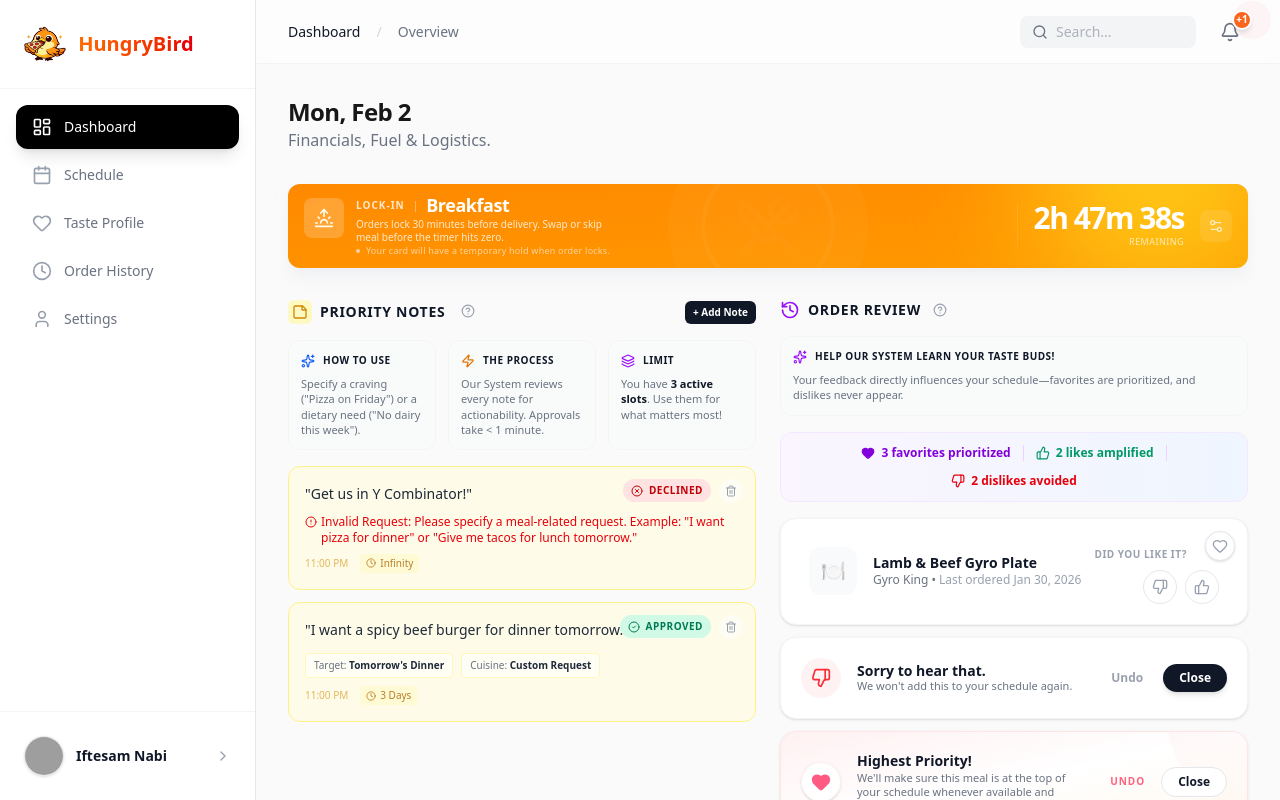
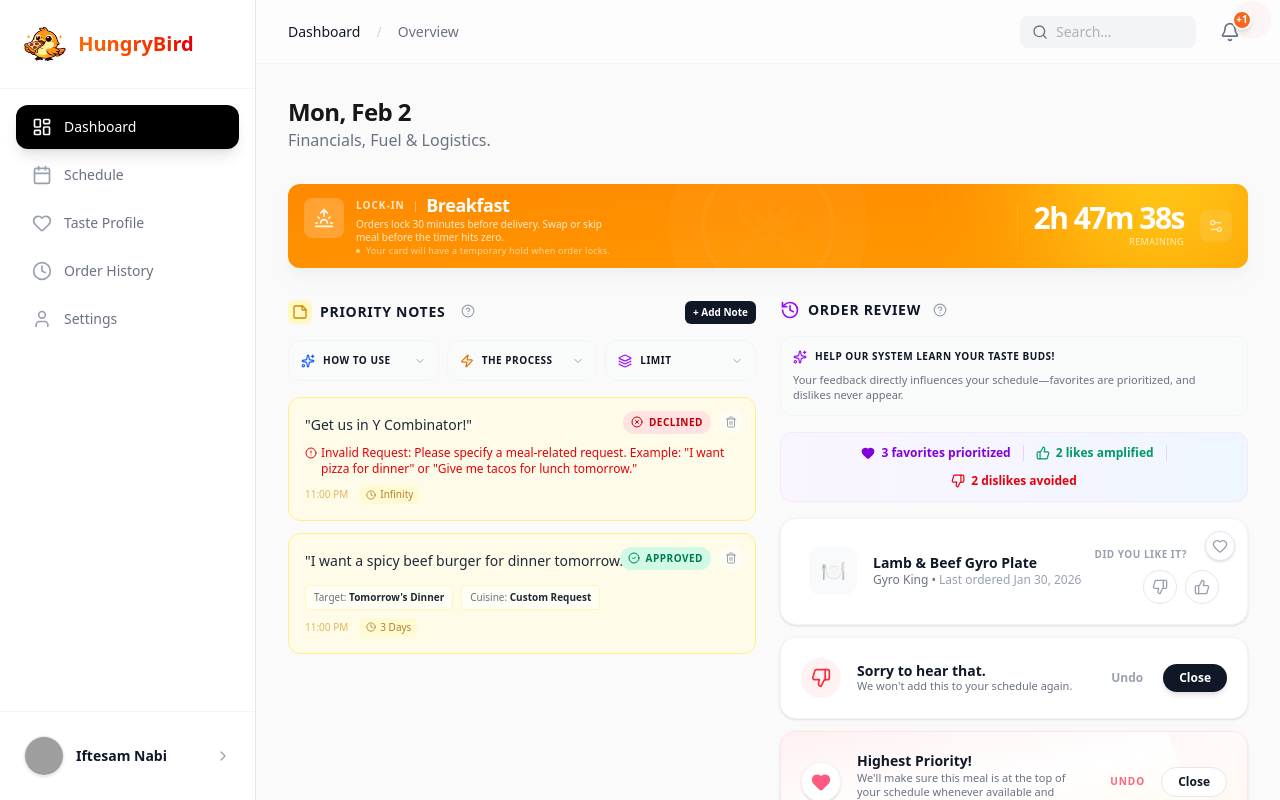
Before and after one commit to iftesam/hungrybird, a Next.js app: page / in a window 1280 px wide. Built offline with nearby package versions, Linux system fonts and the light colour scheme; grey boxes are pictures that could not be loaded.

Commit message:
feat: enhance Priority Notes UI with collapsible info, dynamic limits, and demo transparency

```diff
--- a/components/PriorityNotes.jsx
+++ b/components/PriorityNotes.jsx
@@ -14,6 +14,9 @@ export const PriorityNotes = () => {
     const [duration, setDuration] = useState(1); // Default 1 Day
     const [showDurationMenu, setShowDurationMenu] = useState(false);
     const [showHelp, setShowHelp] = useState(false);
+    const [expandedFeature, setExpandedFeature] = useState(null);
+    const MAX_SLOTS = 3;
+    const remainingSlots = MAX_SLOTS - (priorityNotes?.length || 0);
 
     const DURATIONS = [
         { label: "1 Day", value: 1 },
@@ -72,6 +75,10 @@ export const PriorityNotes = () => {
                                             <p className="text-xs leading-relaxed font-light text-gray-300">
                                                 Once approved, these notes become <span className="font-bold text-white">Hard Constraints</span>—meaning they are locked into your schedule before anything else. The system will consider your review preferences when fulfilling these requests.
                                             </p>
+                                            <div className="h-px bg-white/10 w-full" />
+                                            <p className="text-[10px] leading-relaxed font-medium text-blue-400 italic">
+                                                Demo Note: Live LLM extraction and agent-based constraint resolution are currently simulated for this prototype.
+                                            </p>
                                         </div>
                                     </div>
                                 </motion.div>
@@ -79,7 +86,7 @@ export const PriorityNotes = () => {
                         </AnimatePresence>
                     </div>
                 </div>
-                {priorityNotes.length < 3 && !isAdding && (
+                {priorityNotes.length < MAX_SLOTS && !isAdding && (
                     <button
                         onClick={() => setIsAdding(true)}
                         className="text-[10px] font-bold bg-gray-900 text-white px-2 py-1 rounded-md hover:bg-black transition-colors"
@@ -89,37 +96,108 @@ export const PriorityNotes = () => {
                 )}
             </div>
 
-            {/* Feature Cards Grid */}
-            <div className="grid grid-cols-1 md:grid-cols-3 gap-3">
-                <div className="bg-gray-50/80 p-3 rounded-xl border border-gray-100 flex flex-col gap-2">
+            {/* Feature Cards Grid - Collapsible */}
+            <div className="grid grid-cols-1 md:grid-cols-3 gap-2">
+                <button
+                    onClick={() => setExpandedFeature(expandedFeature === "how" ? null : "how")}
+                    className={cn(
+                        "bg-gray-50/80 p-3 rounded-xl border transition-all duration-200 flex flex-col gap-2 text-left w-full group",
+                        expandedFeature === "how" ? "border-blue-200 bg-blue-50/30" : "border-gray-100 hover:border-gray-200"
+                    )}
+                >
+                    <div className="flex items-center justify-between w-full">
                         <div className="flex items-center gap-2 text-blue-600">
                             <Sparkles className="w-3.5 h-3.5" />
                             <span className="text-[10px] font-bold uppercase tracking-wider text-gray-900">How to use</span>
                         </div>
-                    <p className="text-[11px] text-gray-500 leading-snug">
+                        <ChevronDown className={cn("w-3 h-3 text-gray-400 transition-transform duration-300", expandedFeature === "how" && "rotate-180")} />
+                    </div>
+                    <AnimatePresence>
+                        {expandedFeature === "how" && (
+                            <motion.div
+                                initial={{ height: 0, opacity: 0 }}
+                                animate={{ height: "auto", opacity: 1 }}
+                                exit={{ height: 0, opacity: 0 }}
+                                transition={{ duration: 0.2 }}
+                                className="overflow-hidden"
+                            >
+                                <p className="text-[11px] text-gray-500 leading-snug pt-1">
                                     Specify a craving ("Pizza on Friday") or a dietary need ("No dairy this week").
                                 </p>
-                </div>
+                            </motion.div>
+                        )}
+                    </AnimatePresence>
+                </button>
 
-                <div className="bg-gray-50/80 p-3 rounded-xl border border-gray-100 flex flex-col gap-2">
+                <button
+                    onClick={() => setExpandedFeature(expandedFeature === "process" ? null : "process")}
+                    className={cn(
+                        "bg-gray-50/80 p-3 rounded-xl border transition-all duration-200 flex flex-col gap-2 text-left w-full group",
+                        expandedFeature === "process" ? "border-amber-200 bg-amber-50/30" : "border-gray-100 hover:border-gray-200"
+                    )}
+                >
+                    <div className="flex items-center justify-between w-full">
                         <div className="flex items-center gap-2 text-amber-600">
                             <Zap className="w-3.5 h-3.5" />
                             <span className="text-[10px] font-bold uppercase tracking-wider text-gray-900">The Process</span>
                         </div>
-                    <p className="text-[11px] text-gray-500 leading-snug">
+                        <ChevronDown className={cn("w-3 h-3 text-gray-400 transition-transform duration-300", expandedFeature === "process" && "rotate-180")} />
+                    </div>
+                    <AnimatePresence>
+                        {expandedFeature === "process" && (
+                            <motion.div
+                                initial={{ height: 0, opacity: 0 }}
+                                animate={{ height: "auto", opacity: 1 }}
+                                exit={{ height: 0, opacity: 0 }}
+                                transition={{ duration: 0.2 }}
+                                className="overflow-hidden"
+                            >
+                                <p className="text-[11px] text-gray-500 leading-snug pt-1">
                                     Our System reviews every note for actionability. Approvals take &lt; 1 minute.
                                 </p>
-                </div>
+                            </motion.div>
+                        )}
+                    </AnimatePresence>
+                </button>
 
-                <div className="bg-gray-50/80 p-3 rounded-xl border border-gray-100 flex flex-col gap-2">
+                <button
+                    onClick={() => setExpandedFeature(expandedFeature === "limit" ? null : "limit")}
+                    className={cn(
+                        "bg-gray-50/80 p-3 rounded-xl border transition-all duration-200 flex flex-col gap-2 text-left w-full group",
+                        expandedFeature === "limit" ? "border-purple-200 bg-purple-50/30" : "border-gray-100 hover:border-gray-200"
+                    )}
+                >
+                    <div className="flex items-center justify-between w-full">
                         <div className="flex items-center gap-2 text-purple-600">
                             <Layers className="w-3.5 h-3.5" />
                             <span className="text-[10px] font-bold uppercase tracking-wider text-gray-900">Limit</span>
                         </div>
-                    <p className="text-[11px] text-gray-500 leading-snug">
-                        You have <span className="font-bold text-gray-900">3 active slots</span>. Use them for what matters most!
+                        <ChevronDown className={cn("w-3 h-3 text-gray-400 transition-transform duration-300", expandedFeature === "limit" && "rotate-180")} />
+                    </div>
+                    <AnimatePresence>
+                        {expandedFeature === "limit" && (
+                            <motion.div
+                                initial={{ height: 0, opacity: 0 }}
+                                animate={{ height: "auto", opacity: 1 }}
+                                exit={{ height: 0, opacity: 0 }}
+                                transition={{ duration: 0.2 }}
+                                className="overflow-hidden"
+                            >
+                                <p className="text-[11px] text-gray-500 leading-snug pt-1">
+                                    {remainingSlots > 0 ? (
+                                        <>
+                                            You have <span className="font-bold text-gray-900">{remainingSlots} more active slot{remainingSlots === 1 ? '' : 's'}</span>. Use {remainingSlots === 1 ? 'it' : 'them'} for what matters most!
+                                        </>
+                                    ) : (
+                                        <>
+                                            You don't have any active slots. Kindly <span className="font-bold text-gray-900">remove one</span> or wait until one finishes.
+                                        </>
+                                    )}
                                 </p>
-                </div>
+                            </motion.div>
+                        )}
+                    </AnimatePresence>
+                </button>
             </div>
 
             {/* Note List */}
```
Lines whose indentation alone changed are shown as unchanged.
